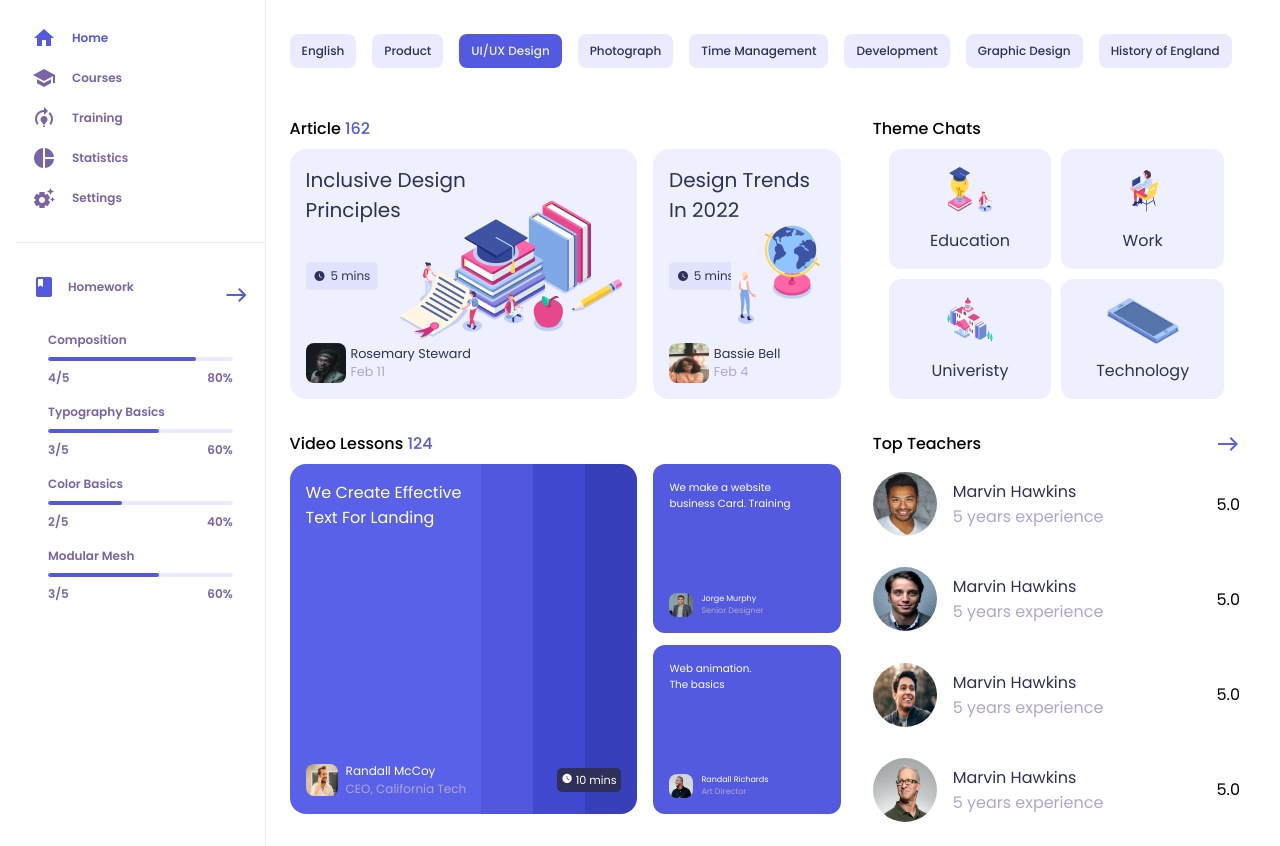
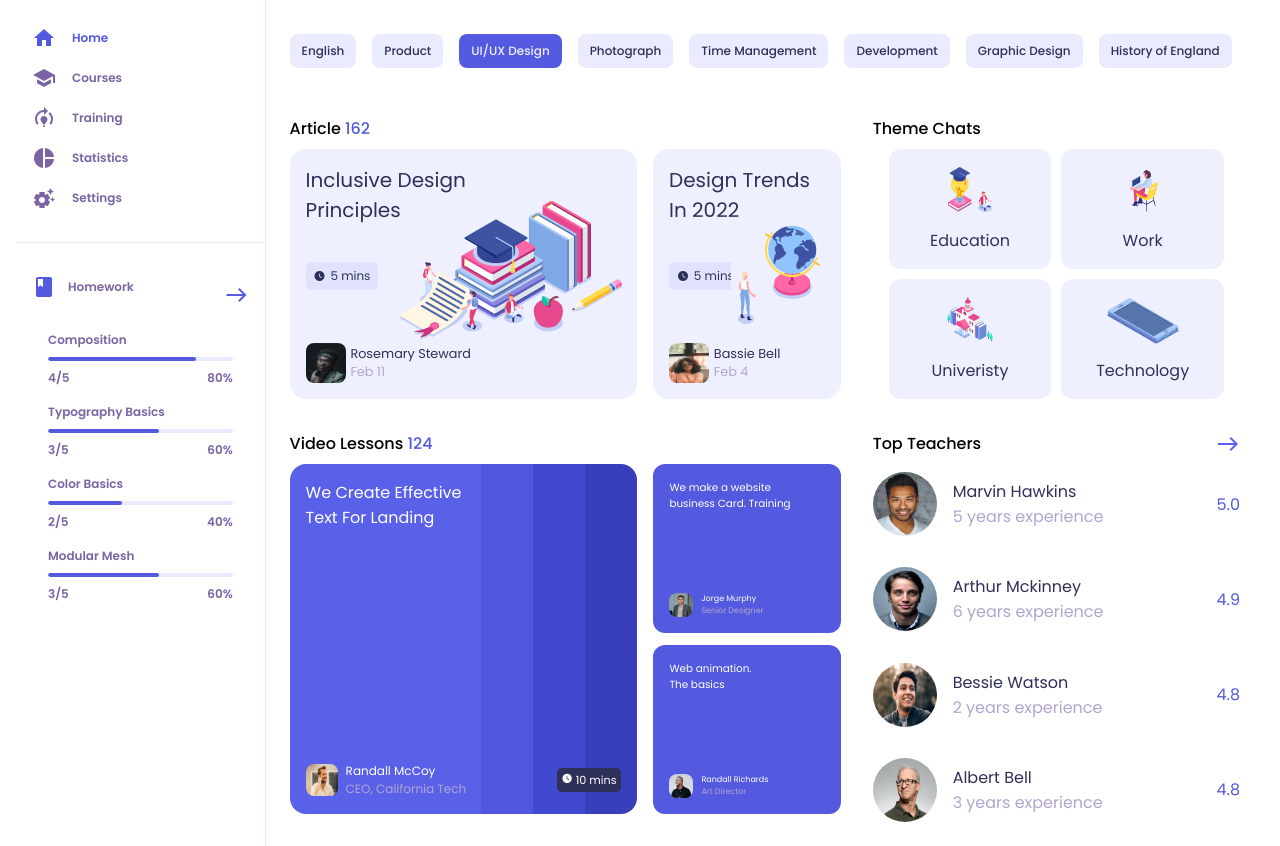
Before and after one commit to Element27/learnlight, a plain HTML site: page index.html in a window 1280 px wide. Shown: the part 70-916 px from the top of the page. Drawn offline with Linux system fonts and the light colour scheme.

Commit message:
'rating'

```diff
--- a/index.html
+++ b/index.html
@@ -286,31 +286,31 @@
                 <div class="pro">
                   <img src="./assets/jjj.png" />
                   <div class="details">
-                    <p>Marvin Hawkins</p>
-                    <p class="light-text">5 years experience</p>
+                    <p>Arthur Mckinney</p>
+                    <p class="light-text">6 years experience</p>
                   </div>
                 </div>
-                <p class="rating">5.0</p>
+                <p class="rating">4.9</p>
               </div>
               <div class="card">
                 <div class="pro">
                   <img src="./assets/kkk.png" />
                   <div class="details">
-                    <p>Marvin Hawkins</p>
-                    <p class="light-text">5 years experience</p>
+                    <p>Bessie Watson</p>
+                    <p class="light-text">2 years experience</p>
                   </div>
                 </div>
-                <p class="rating">5.0</p>
+                <p class="rating">4.8</p>
               </div>
               <div class="card">
                 <div class="pro">
                   <img src="./assets/lll.png" />
                   <div class="details">
-                    <p>Marvin Hawkins</p>
-                    <p class="light-text">5 years experience</p>
+                    <p>Albert Bell</p>
+                    <p class="light-text">3 years experience</p>
                   </div>
                 </div>
-                <p class="rating">5.0</p>
+                <p class="rating">4.8</p>
               </div>
             </div>
           </div>
--- a/style.css
+++ b/style.css
@@ -581,3 +581,7 @@ section h3 span {
 .teacher > .body .card .pro .details .light-text {
   color: #b1a5cf;
 }
+
+.teacher > .body .card .rating {
+  color: #535adf;
+}
```
